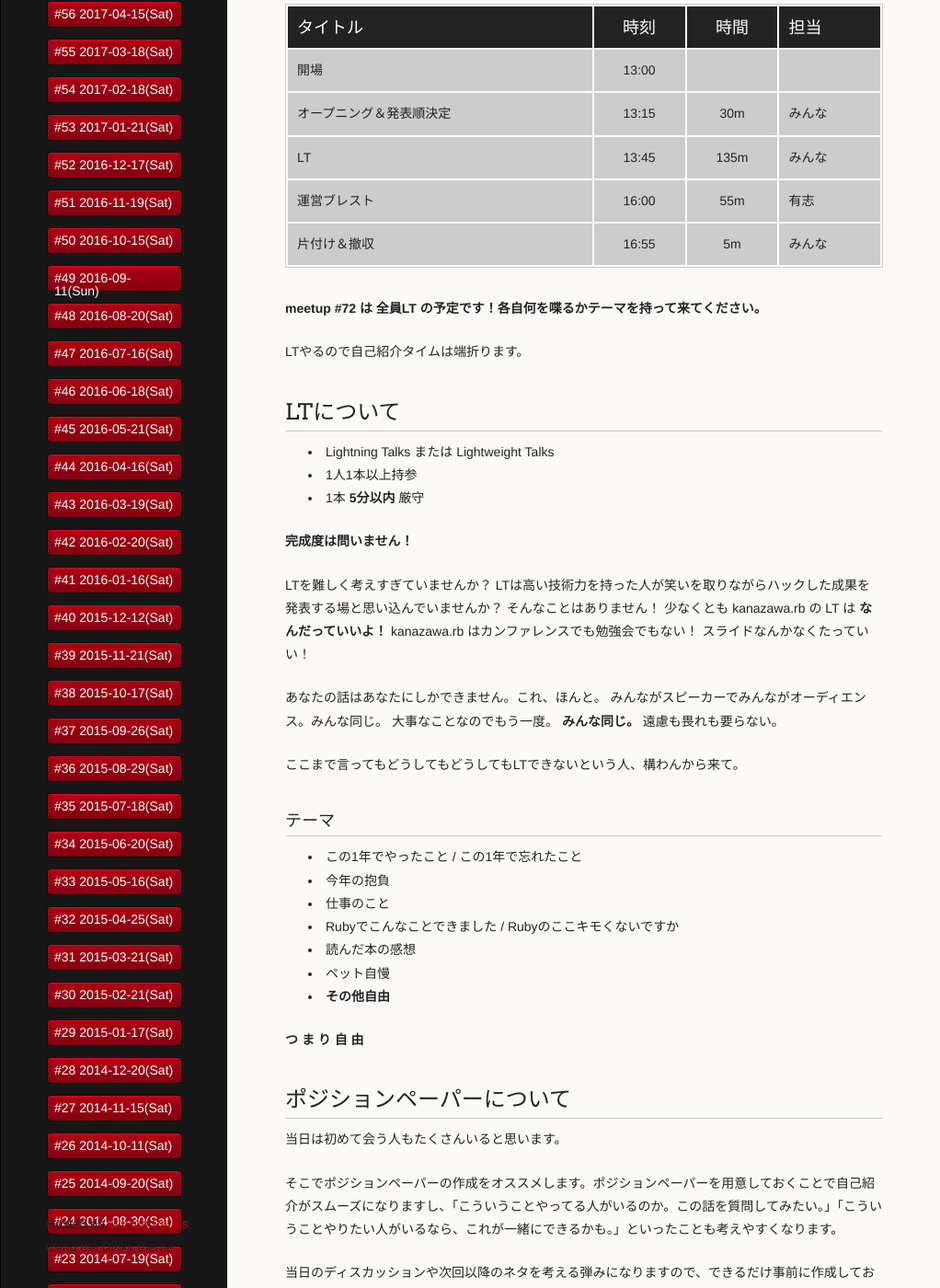
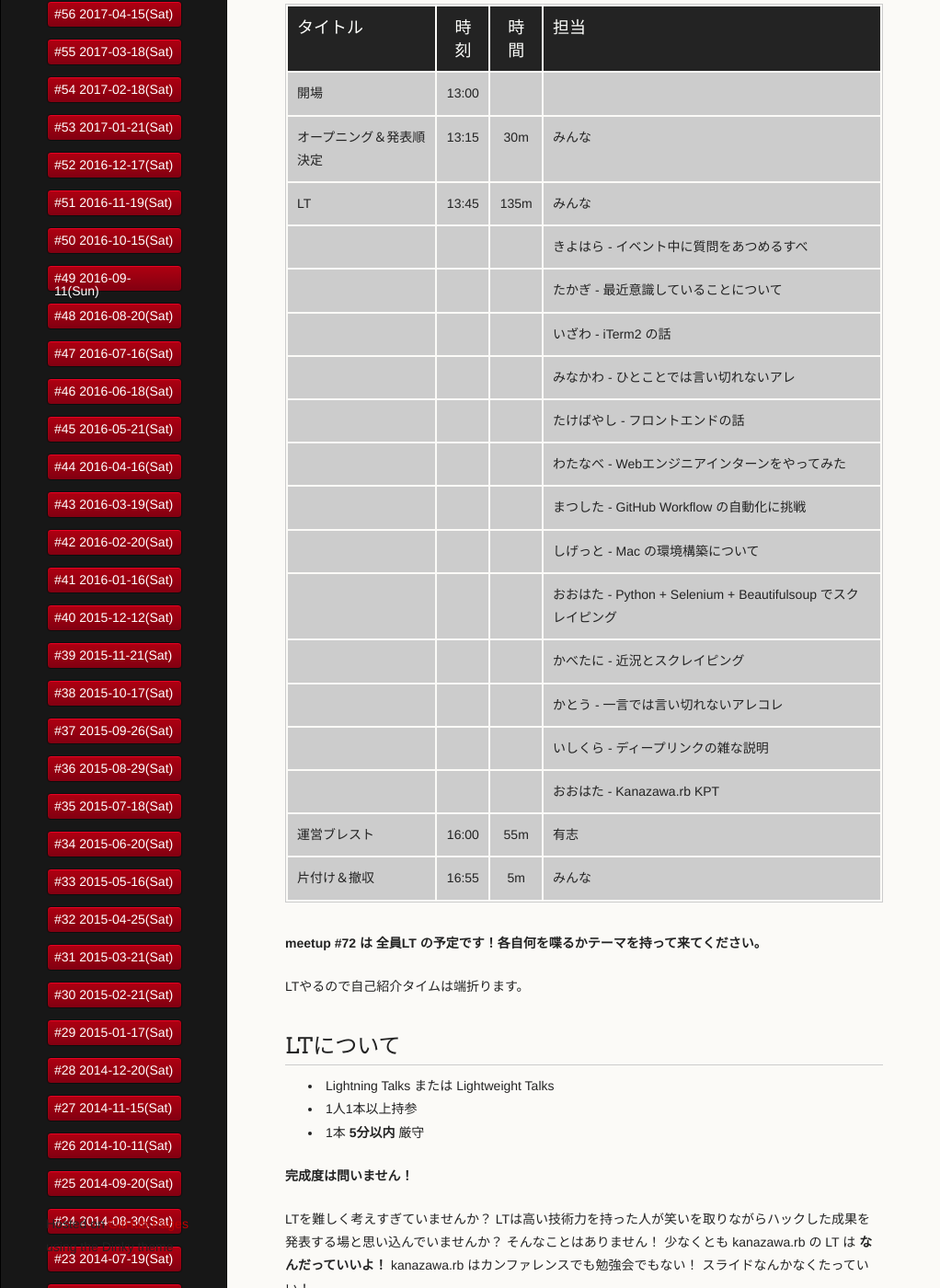
Before and after one commit to kanazawarb/meetup, a Jekyll site: the page built from 72/index.md, in a window 1280 px wide and 1400 px high, scrolled down 871 px. Shown: the whole window at 92% size, without its empty margins (0-1022 px from the left). Built offline with Jekyll 4.4.1, drawn with Linux system fonts in a browser that asks for light colours; a script that is not in the unit is left out.

Commit message:
update 72 LT

```diff
--- a/72/index.md
+++ b/72/index.md
@@ -49,8 +49,21 @@ Twitter 上で表明してもらえると助かります。
 | タイトル                          | 時刻  | 時間 | 担当                                                    |
 |:----------------------------------|:-----:|:----:|:--------------------------------------------------------|
 | 開場                              | 13:00 |      |                                                         |
-| オープニング＆発表順決定              | 13:15 | 30m  | みんな                                                  |
+| オープニング＆発表順決定          | 13:15 | 30m  | みんな                                                  |
 | LT                                | 13:45 | 135m | みんな                                                  |
+|                                   |       |      | きよはら - イベント中に質問をあつめるすべ               |
+|                                   |       |      | たかぎ - 最近意識していることについて                   |
+|                                   |       |      | いざわ - iTerm2 の話                                    |
+|                                   |       |      | みなかわ - ひとことでは言い切れないアレ                 |
+|                                   |       |      | たけばやし - フロントエンドの話                         |
+|                                   |       |      | わたなべ - Webエンジニアインターンをやってみた          |
+|                                   |       |      | まつした - GitHub Workflow の自動化に挑戦               |
+|                                   |       |      | しげっと - Mac の環境構築について                       |
+|                                   |       |      | おおはた - Python + Selenium + Beautifulsoup でスクレイピング |
+|                                   |       |      | かべたに - 近況とスクレイピング                         |
+|                                   |       |      | かとう - 一言では言い切れないアレコレ                   |
+|                                   |       |      | いしくら - ディープリンクの雑な説明                     |
+|                                   |       |      | おおはた - Kanazawa.rb KPT                              |
 | 運営ブレスト                      | 16:00 | 55m  | 有志                                                    |
 | 片付け＆撤収                      | 16:55 | 5m   | みんな                                                  |
 
```
